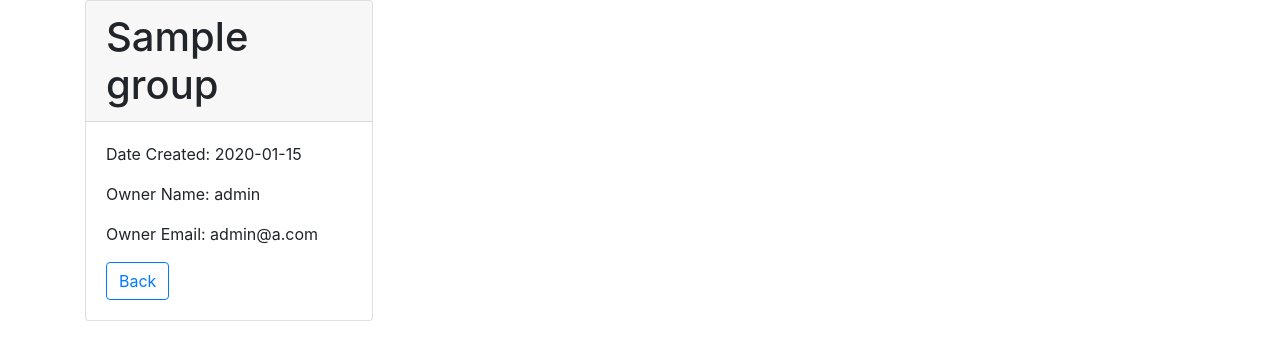
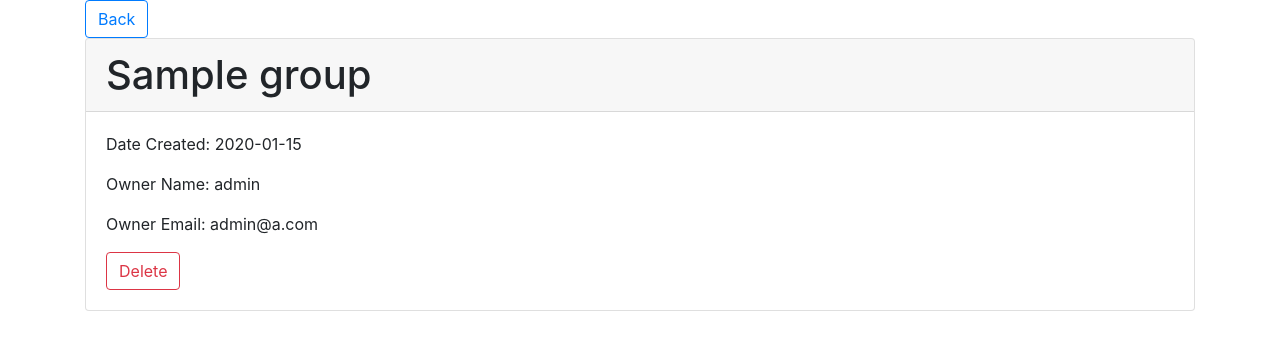
Before and after one commit to Omarhammoud/CONsystem, a PHP site: page /showGroup.php?id=1 in a window 1280 px wide. Shown: the part 102-462 px from the top of the page. Run offline with PHP 8.4, Linux system fonts and the light colour scheme; a user stored in the database is signed in; data comes from the database, SQL or seed files in the repository; tables that the repository leaves empty hold one stand-in row (values such as "Sample post").

Commit message:
Add Delete Group

```diff
--- a/includes/GroupPage.php
+++ b/includes/GroupPage.php
@@ -8,7 +8,7 @@
         $stmt = mysqli_stmt_init($conn);
 
         if(!mysqli_stmt_prepare($stmt,$sql)){
-            header("Location: ./includes/GroupPage.php?error=sqlerror1");
+            header("Location: ./GroupPage.php?error=sqlerror1");
             exit();
             }
 
--- a/includes/showGroup.php
+++ b/includes/showGroup.php
@@ -24,7 +24,7 @@
         $stmt =  mysqli_stmt_init($conn);
 
         if(!mysqli_stmt_prepare($stmt,$sql)){
-            header("Location: ./includes/GroupPage.php?error=sqlerror1 line25");
+            header("Location: ./GroupPage.php?error=sqlerror1");
             exit();
          }
 
@@ -39,7 +39,8 @@
     }
 ?>
 <div class="container">
-    <div class="card" style="width: 18rem;">
+    <a  class="btn btn-outline-primary" href="./GroupPage.php" >Back</a>
+    <div class="card">
         <h1 class="card-header">
             <?php echo $groupInfo['GroupName']?>
         </h1>
@@ -47,7 +48,12 @@
             <p>Date Created: <?php echo $groupInfo['Date']?></p>
             <p>Owner Name: <?php echo $ownerInfo['Name']?></p>
             <p>Owner Email: <?php echo $ownerInfo['Email']?></p>
-            <a  class="btn btn-outline-primary" href="./GroupPage.php" >Back</a>
+            <?php if($groupInfo['Owner']==$_SESSION['MemberID']){ ?>
+                <form class="pull-right" method="POST" action="./DeleteGroup.inc.php">
+                    <input type="hidden" name="delete_id" value="<?php echo $groupID; ?>">
+                    <input type="submit" name="delete" value="Delete" class="btn btn-outline-danger">
+                </form>
+            <?php }?>
         </div>
     </div>
 </div>
```
Also changed, not shown: includes/DeleteGroup.inc.php (added, +24 -0 lines).
